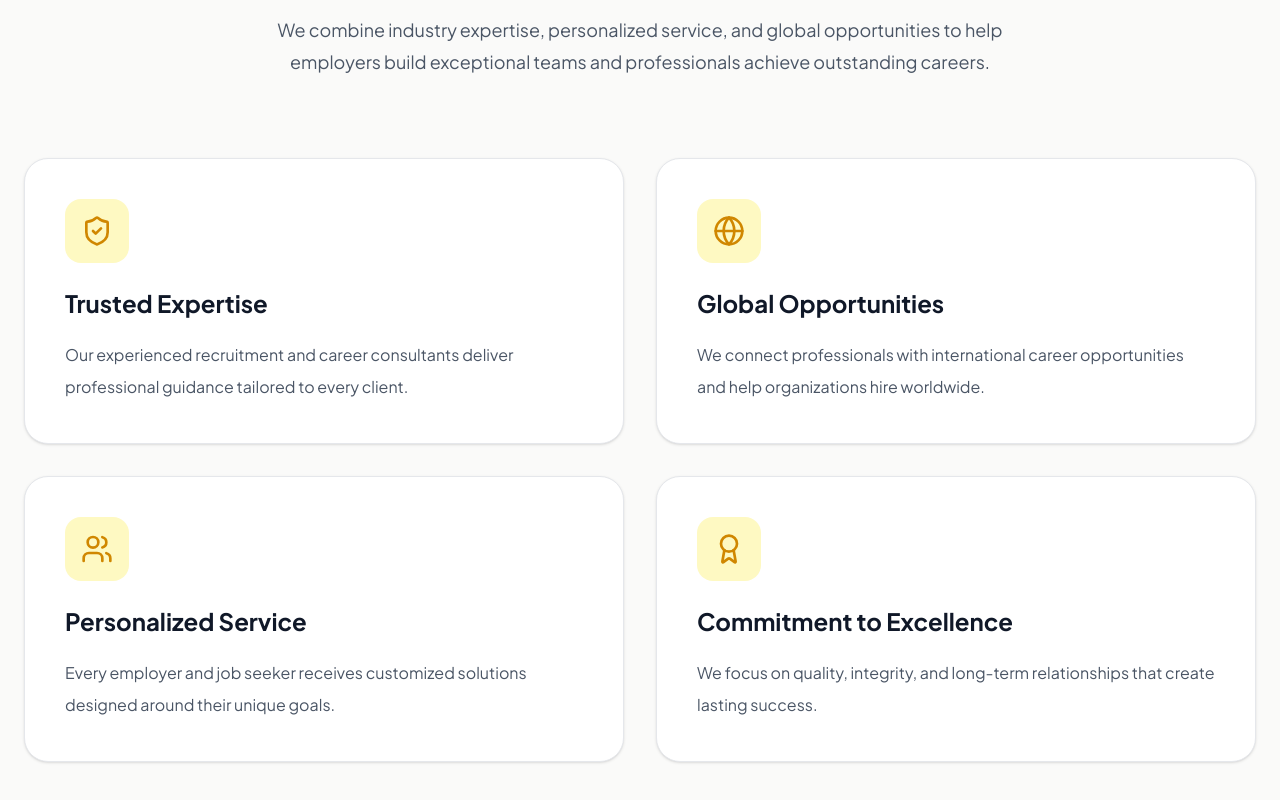
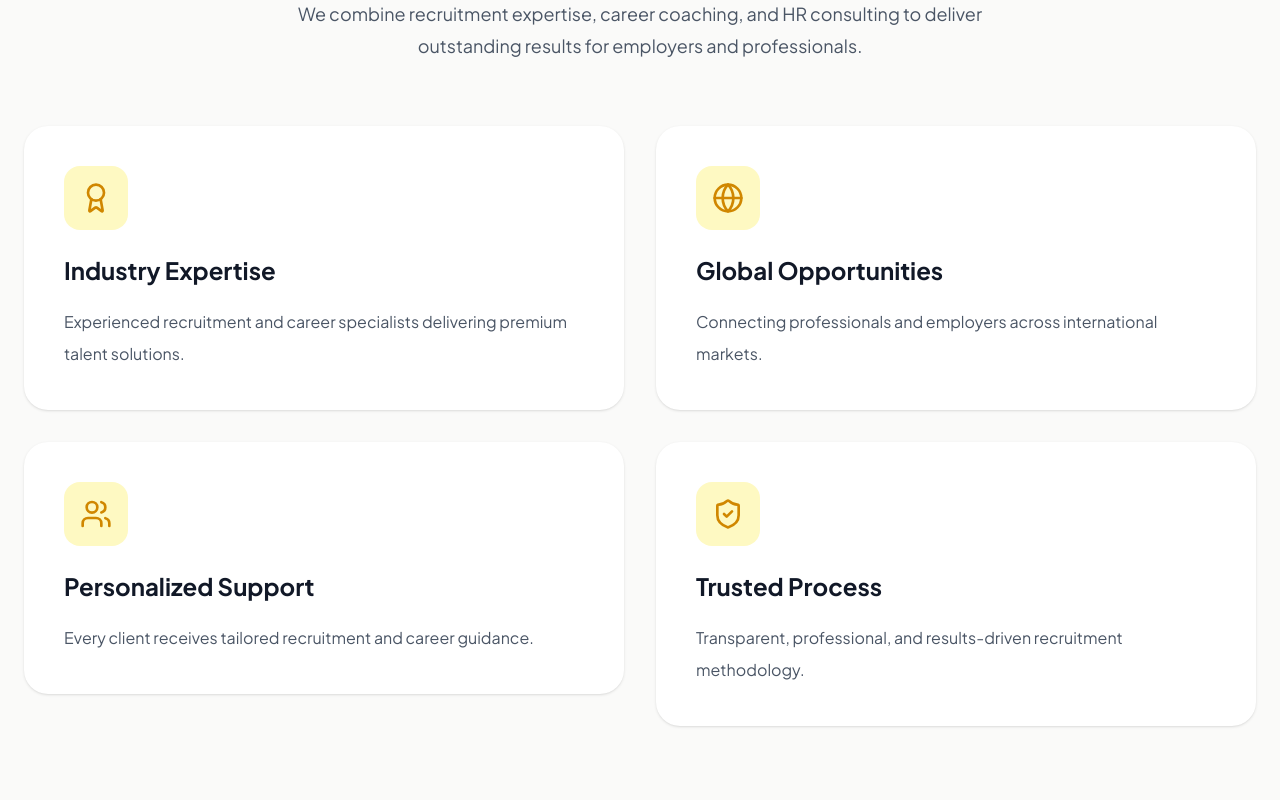
Before and after one commit to peacecareer/peace-careers, a Next.js app: page / in a window 1280 px wide. Shown: the part 2960-3760 px from the top of the page. Built offline with nearby package versions, Linux system fonts and the light colour scheme.

Commit message:
Upgrade Why Choose Us section

```diff
--- a/src/components/sections/WhyChoose.tsx
+++ b/src/components/sections/WhyChoose.tsx
@@ -1,85 +1,77 @@
+import Container from "@/components/ui/Container";
+import SectionHeading from "@/components/ui/SectionHeading";
+import FadeIn from "@/components/ui/FadeIn";
 import {
-  ShieldCheck,
+  Award,
   Globe,
   Users,
-  Award,
+  ShieldCheck,
 } from "lucide-react";
-
-import Container from "@/components/ui/Container";
-import FadeIn from "@/components/ui/FadeIn";
-import SectionHeading from "@/components/ui/SectionHeading";
 
 const features = [
   {
-    title: "Trusted Expertise",
+    icon: Award,
+    title: "Industry Expertise",
     description:
-      "Our experienced recruitment and career consultants deliver professional guidance tailored to every client.",
-    icon: ShieldCheck,
+      "Experienced recruitment and career specialists delivering premium talent solutions.",
   },
   {
+    icon: Globe,
     title: "Global Opportunities",
     description:
-      "We connect professionals with international career opportunities and help organizations hire worldwide.",
-    icon: Globe,
+      "Connecting professionals and employers across international markets.",
   },
   {
-    title: "Personalized Service",
+    icon: Users,
+    title: "Personalized Support",
     description:
-      "Every employer and job seeker receives customized solutions designed around their unique goals.",
-    icon: Users,
+      "Every client receives tailored recruitment and career guidance.",
   },
   {
-    title: "Commitment to Excellence",
+    icon: ShieldCheck,
+    title: "Trusted Process",
     description:
-      "We focus on quality, integrity, and long-term relationships that create lasting success.",
-    icon: Award,
+      "Transparent, professional, and results-driven recruitment methodology.",
   },
 ];
 
 export default function WhyChoose() {
   return (
-    <section className="bg-stone-50 py-28">
+    <section className="bg-stone-50 py-24">
       <Container>
 
         <FadeIn>
           <SectionHeading
-            badge="Why Choose Us"
+            badge="Why Choose Peace Careers"
             title="Your Trusted Recruitment & Career Partner"
-            description="We combine industry expertise, personalized service, and global opportunities to help employers build exceptional teams and professionals achieve outstanding careers."
+            description="We combine recruitment expertise, career coaching, and HR consulting to deliver outstanding results for employers and professionals."
           />
         </FadeIn>
 
-        <div className="mt-20 grid gap-8 md:grid-cols-2">
+        <div className="mt-16 grid gap-8 md:grid-cols-2">
 
           {features.map((feature, index) => {
             const Icon = feature.icon;
 
             return (
-              <FadeIn
-                key={feature.title}
-                delay={index * 0.15}
-              >
-                <div className="group rounded-3xl border border-gray-200 bg-white p-10 shadow-sm transition-all duration-300 hover:-translate-y-2 hover:border-yellow-500 hover:shadow-xl">
+              <FadeIn key={feature.title} delay={index * 0.15}>
 
-                  <div className="mb-6 flex h-16 w-16 items-center justify-center rounded-2xl bg-yellow-100 text-yellow-600 transition group-hover:bg-yellow-500 group-hover:text-white">
+                <div className="rounded-3xl bg-white p-10 shadow-sm transition-all duration-300 hover:-translate-y-2 hover:shadow-xl">
 
-                    <Icon size={32} />
-
+                  <div className="mb-6 inline-flex rounded-2xl bg-yellow-100 p-4">
+                    <Icon className="h-8 w-8 text-yellow-600" />
                   </div>
 
-                  <h3 className="text-2xl font-bold text-gray-900">
-
+                  <h3 className="text-2xl font-bold">
                     {feature.title}
-
                   </h3>
 
                   <p className="mt-5 leading-8 text-gray-600">
-
                     {feature.description}
-
                   </p>
 
                 </div>
+
               </FadeIn>
             );
           })}
```
